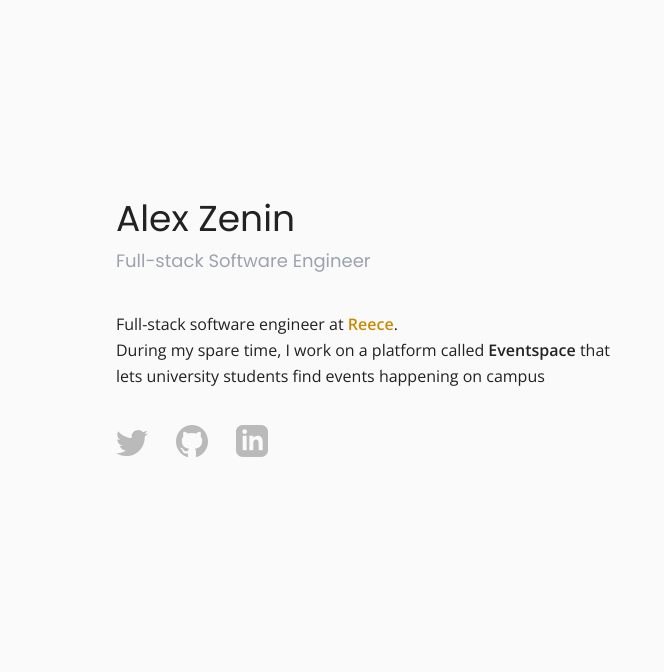
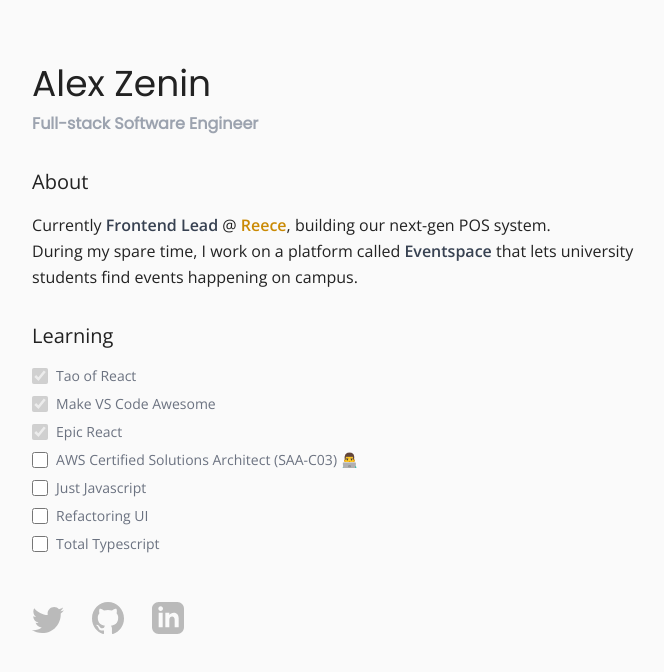
Before and after one commit to AlexZenin/alexzenin.com, an Astro site: page / in a window 1280 px wide. Shown: the whole page, without its empty margins (276-940 px from the left). Built offline with nearby package versions, Linux system fonts and the light colour scheme; Astro itself is replaced by a stand-in of ours.

Commit message:
feat: add learning list

```diff
--- /dev/null
+++ b/src/components/Checkbox.astro
@@ -0,0 +1,16 @@
+---
+const { text, done, subtext } = Astro.props
+---
+
+<div class="flex items-center mb-2">
+  <input
+    disabled={done}
+    type="checkbox"
+    checked={done}
+    class="w-4 h-4 text-blue-600 bg-gray-100 border-gray-300 rounded focus:ring-blue-500 dark:focus:ring-blue-600 dark:ring-offset-gray-800 focus:ring-2 dark:bg-gray-700 dark:border-gray-600 pointer-events-none"
+  />
+  <label for="disabled-checkbox" class="ml-2 text-sm font-medium text-gray-500 dark:text-gray-500">
+    {text}
+    <span class="font-medium text-gray-400">{subtext}</span>
+  </label>
+</div>
--- a/src/pages/index.astro
+++ b/src/pages/index.astro
@@ -1,4 +1,5 @@
 ---
+import Checkbox from '../components/Checkbox.astro'
 import GithubIcon from '../components/icons/GithubIcon.astro'
 import LinkedinIcon from '../components/icons/LinkedinIcon.astro'
 import TwitterIcon from '../components/icons/TwitterIcon.astro'
@@ -6,20 +7,35 @@ import BaseLayout from '../layouts/BaseLayout.astro'
 ---
 
 <BaseLayout>
-  <main class="max-w-[544px] px-6 py-12">
+  <main class="max-w-[80ch] px-6 py-12">
     <hgroup class="font-poppins">
       <h1 class="text-4xl mb-2">Alex Zenin</h1>
-      <h2 class="text-lg text-gray-400">Full-stack Software Engineer</h2>
+      <h2 class="text-base text-gray-400 font-bold">Full-stack Software Engineer</h2>
     </hgroup>
-    <section class="mt-9">
+    <section class="mt-8 text-md">
+      <h2 class="text-xl mb-4">About</h2>
       <p class="leading-relaxed">
-        Full-stack software engineer at <a class="font-semibold no-underline text-yellow-600" href="https://reecetech.com.au" target="_blank">Reece</a>.
+        Currently <span class="font-semibold text-gray-700">Frontend Lead</span> @ <a class="font-semibold no-underline text-yellow-600" href="https://reecetech.com.au" target="_blank"
+          >Reece</a
+        >, building our next-gen POS system.
       </p>
       <p class="leading-relaxed">
-        During my spare time, I work on a platform called <span class="font-semibold">Eventspace</span> that lets university students find events happening on campus
+        During my spare time, I work on a platform called <span class="font-semibold text-gray-700">Eventspace</span> that lets university students find events happening on campus.
       </p>
     </section>
-    <nav class="flex flex-row items-baseline mt-9">
+    <section>
+      <h2 class="text-xl mt-8 mb-4">Learning</h2>
+      <div>
+        <Checkbox text="Tao of React" done={true} />
+        <Checkbox text="Make VS Code Awesome" done={true} />
+        <Checkbox text="Epic React" done={true} />
+        <Checkbox text="AWS Certified Solutions Architect (SAA-C03) 👨‍💻" done={false} />
+        <Checkbox text="Just Javascript" done={false} />
+        <Checkbox text="Refactoring UI" done={false} />
+        <Checkbox text="Total Typescript" done={false} />
+      </div>
+    </section>
+    <nav class="flex flex-row items-baseline mt-12">
       <a class="mr-7" href="https://twitter.com/alexzenin2" target="_blank"><TwitterIcon /></a>
       <a class="mr-7" href="https://github.com/alexzenin" target="_blank"><GithubIcon /></a>
       <a class="mr-7" href="https://www.linkedin.com/in/alexanderzenin/" target="_blank"><LinkedinIcon /></a>
```
